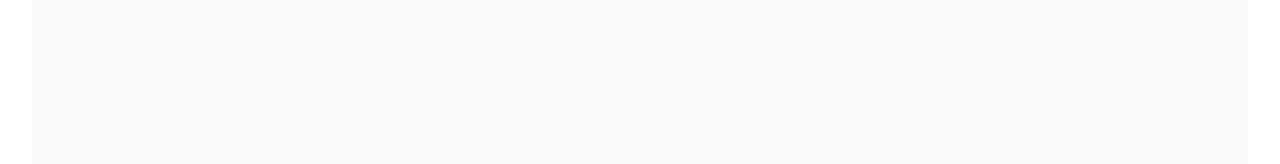
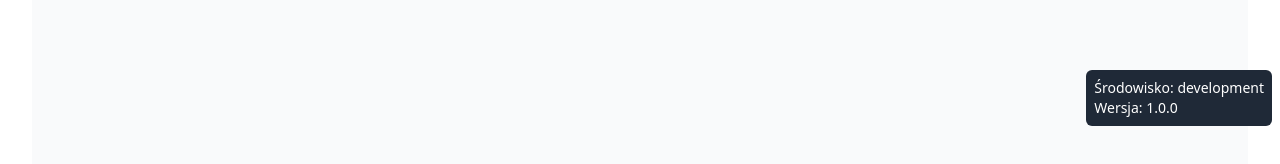
Before and after one commit to tomi5/react-vite-prod-test, a React (Vite) app: page /articles in a window 1280 px wide. Shown: the part 666-830 px from the top of the page. Built offline with nearby package versions, Linux system fonts and the light colour scheme; no server answers.

Commit message:
feat: add TechnicalInfo component to display environment and version details
- Introduced a new TechnicalInfo component that shows the current environment and application version.
- Integrated the TechnicalInfo component into the main App component for visibility in the UI.

```diff
--- a/src/App.tsx
+++ b/src/App.tsx
@@ -5,6 +5,7 @@ import Home from './pages/Home';
 import About from './pages/About';
 import Articles from './pages/Articles';
 import ArticleDetails from './pages/ArticleDetails';
+import { TechnicalInfo } from './components/TechnicalInfo';
 import './App.css';
 
 const queryClient = new QueryClient({
@@ -30,6 +31,7 @@ function App() {
               <Route path="/articles/:id" element={<ArticleDetails />} />
             </Routes>
           </main>
+          <TechnicalInfo />
         </div>
       </Router>
     </QueryClientProvider>
--- /dev/null
+++ b/src/components/TechnicalInfo.tsx
@@ -0,0 +1,19 @@
+import packageJson from '../../package.json';
+
+interface TechnicalInfoProps {
+  className?: string;
+}
+
+export const TechnicalInfo = ({ className }: TechnicalInfoProps) => {
+  const environment = import.meta.env.VITE_APP_ENV || 'development';
+  const version = packageJson.version;
+
+  return (
+    <div
+      className={`fixed bottom-2 right-2 bg-gray-800 text-white p-2 rounded-md text-sm ${className}`}
+    >
+      <div>Środowisko: {environment}</div>
+      <div>Wersja: {version}</div>
+    </div>
+  );
+};
```
